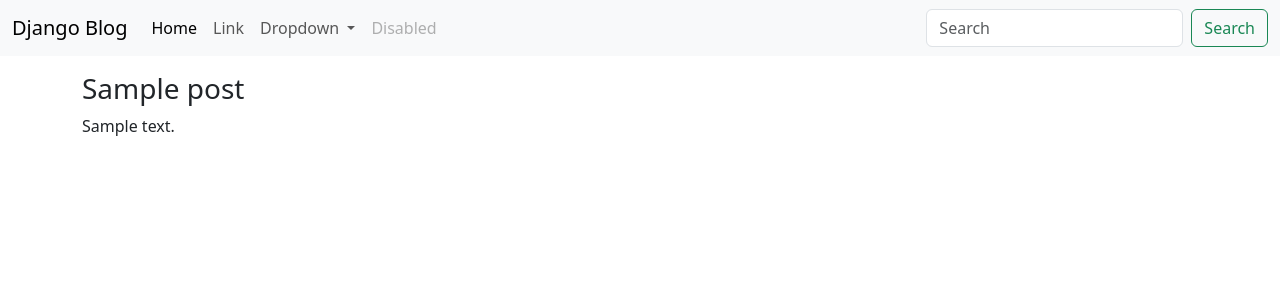
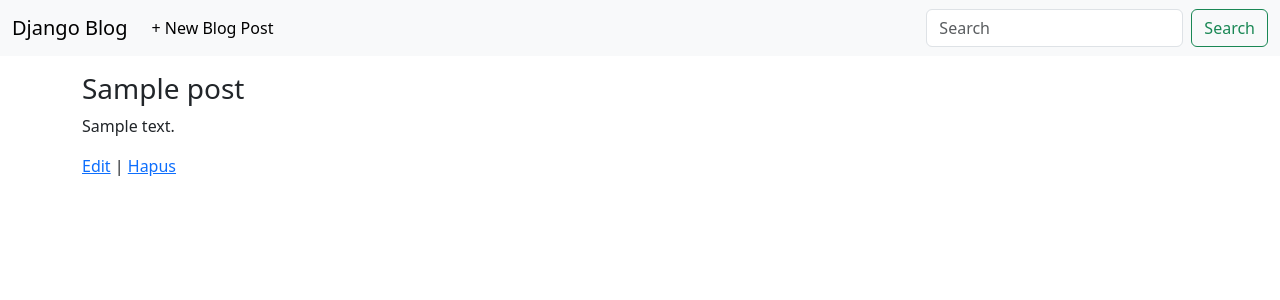
Before and after one commit to muhlisasri/app21-django-blog, a Django app: template templates/post_detail.html in a window 1280 px wide. Shown: the top 300 px of the page. Run offline with Django 4.2, Linux system fonts and the light colour scheme; the template is opened without the code that fills it: most values are stand-ins (such as "Sample title", 1, 10 or a date in 2020).

Commit message:
+ fitur tambah, edit, hapus.

```diff
--- a/templates/base.html
+++ b/templates/base.html
@@ -16,25 +16,9 @@
             <div class="collapse navbar-collapse" id="navbarSupportedContent">
               <ul class="navbar-nav me-auto mb-2 mb-lg-0">
                 <li class="nav-item">
-                  <a class="nav-link active" aria-current="page" href="#">Home</a>
+                  <a class="nav-link active" aria-current="page" href="{% url 'post_new' %}">+ New Blog Post</a>
                 </li>
-                <li class="nav-item">
-                  <a class="nav-link" href="#">Link</a>
-                </li>
-                <li class="nav-item dropdown">
-                  <a class="nav-link dropdown-toggle" href="#" role="button" data-bs-toggle="dropdown" aria-expanded="false">
-                    Dropdown
-                  </a>
-                  <ul class="dropdown-menu">
-                    <li><a class="dropdown-item" href="#">Action</a></li>
-                    <li><a class="dropdown-item" href="#">Another action</a></li>
-                    <li><hr class="dropdown-divider"></li>
-                    <li><a class="dropdown-item" href="#">Something else here</a></li>
-                  </ul>
-                </li>
-                <li class="nav-item">
-                  <a class="nav-link disabled" aria-disabled="true">Disabled</a>
-                </li>
+
               </ul>
               <form class="d-flex" role="search">
                 <input class="form-control me-2" type="search" placeholder="Search" aria-label="Search">
--- a/templates/post_detail.html
+++ b/templates/post_detail.html
@@ -5,4 +5,5 @@
     <h3>{{ post.title }}</h3>
     <p>{{ post.body }}</p>
 </div>
+<a href="{% url 'post_edit' post.pk %}">Edit</a> | <a href="{% url 'post_delete' post.pk %}">Hapus</a>
 {% endblock %}
```
Also changed, not shown: blog/urls.py (+5 -2 lines), blog/views.py (+17 -0 lines), templates/post_delete.html (added, +9 -0 lines), templates/post_edit.html (added, +9 -0 lines), templates/post_new.html (added, +10 -0 lines), db.sqlite3.
